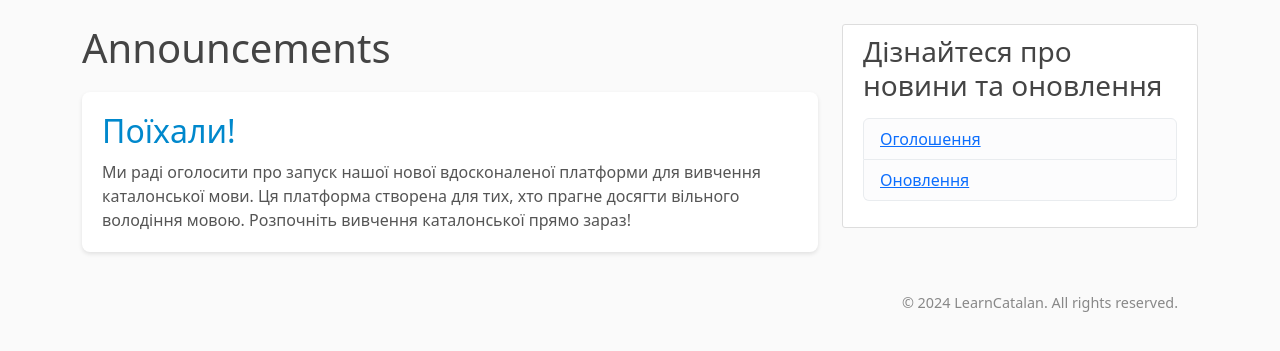
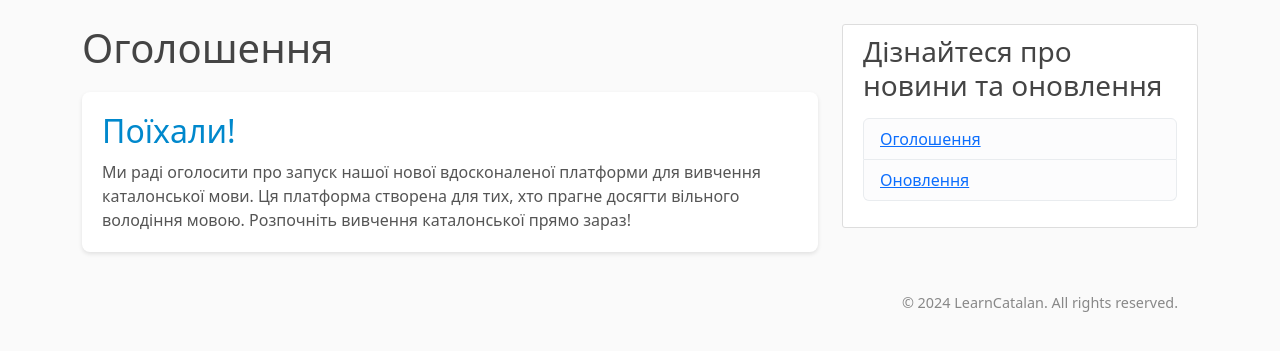
Before and after one commit to Andriy-Rudyi/learn-catalan, a Flask app: page /announcements in a window 1280 px wide. Shown: the part 56-407 px from the top of the page. Run offline with Flask 3, Linux system fonts and the light colour scheme.

Commit message:
Translation fixed

```diff
--- a/flaskblog/templates/announcements.html
+++ b/flaskblog/templates/announcements.html
@@ -1,7 +1,7 @@
 {% extends "layout.html" %}
 
 {% block content %}
-    <h1>Announcements</h1>
+    <h1>Оголошення</h1>
 
     <!-- Announcement Example -->
     <div class="announcement">
```
